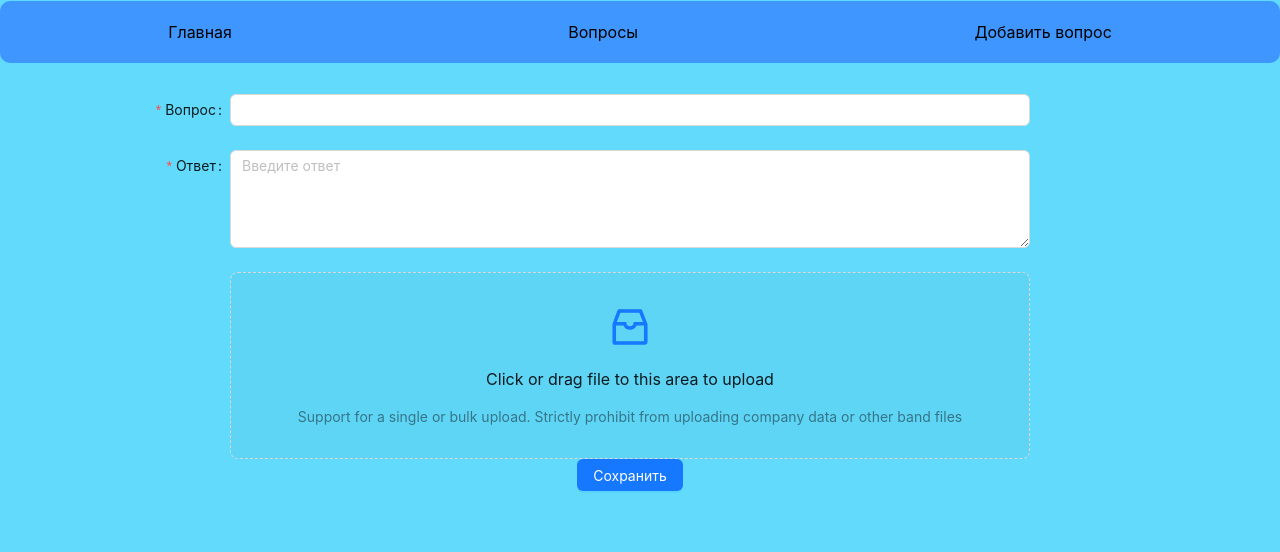
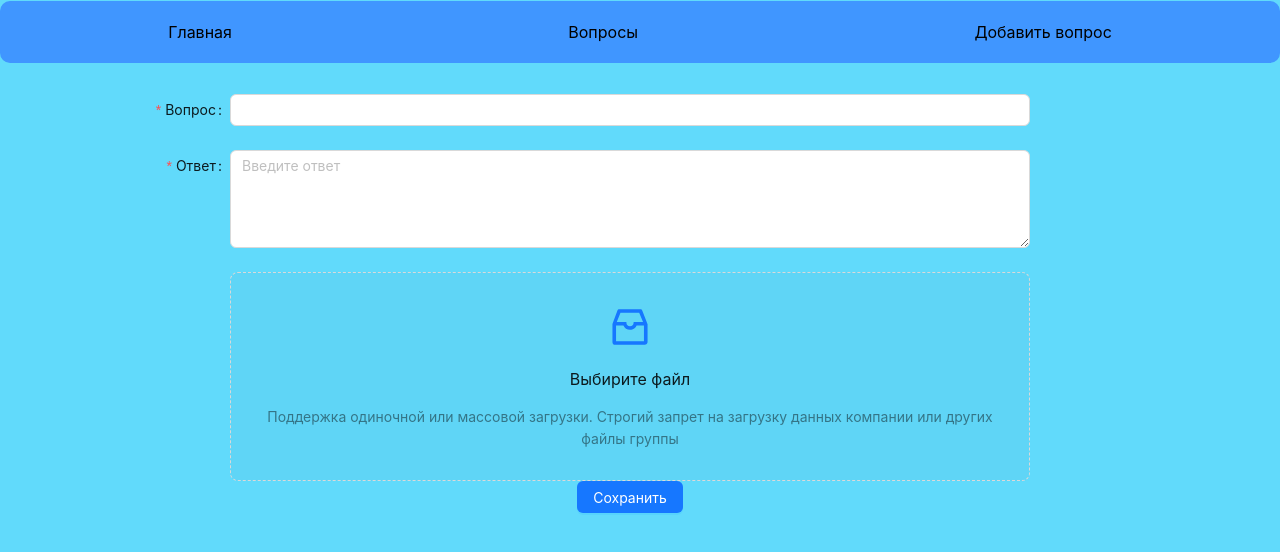
Before and after one commit to kohnev84/Conspect_website, a React (Create React App) app in the folder client/: page /savequestionsnew in a window 1280 px wide. Shown: the top 552 px of the page. Built offline with nearby package versions, Linux system fonts and the light colour scheme.

Commit message:
Добавил функцию добавления файлов к вопросам

```diff
--- a/client/src/conponents/Page/SaveQuestionNew.jsx
+++ b/client/src/conponents/Page/SaveQuestionNew.jsx
@@ -33,7 +33,7 @@ function SaveQuestion() {
         // file.name = 'filedata'
         console.log(addDocument);
         formData.append('avatar', addDocument)
-        formData.append('body', values)
+        formData.append('some', values)
         const config = {
             headers: {
                 'Content-type': 'multipart/form-data'
@@ -156,10 +156,10 @@ function SaveQuestion() {
                             <p className="ant-upload-drag-icon">
                                 <InboxOutlined />
                             </p>
-                            <p className="ant-upload-text">Click or drag file to this area to upload</p>
+                            <p className="ant-upload-text">Выбирите файл</p>
                             <p className="ant-upload-hint">
-                                Support for a single or bulk upload. Strictly prohibit from uploading company data or other
-                                band files
+                                Поддержка одиночной или массовой загрузки. Строгий запрет на загрузку данных компании или других
+                                файлы группы
                             </p>
                         </Dragger>
                         <Button type="primary" htmlType="submit">
```
Also changed, not shown: 9 other files (tests, documents, lock files or other folders).
